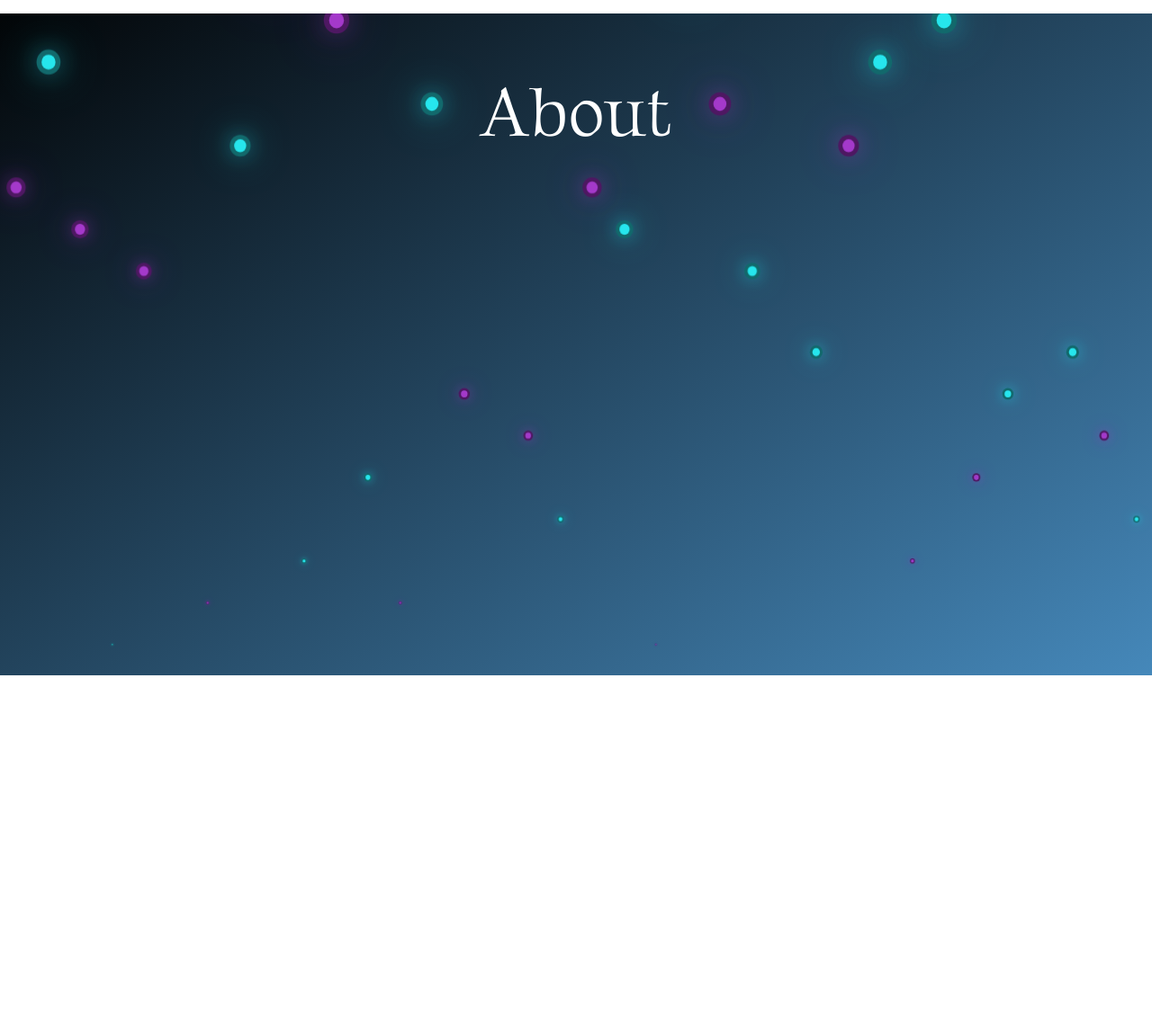
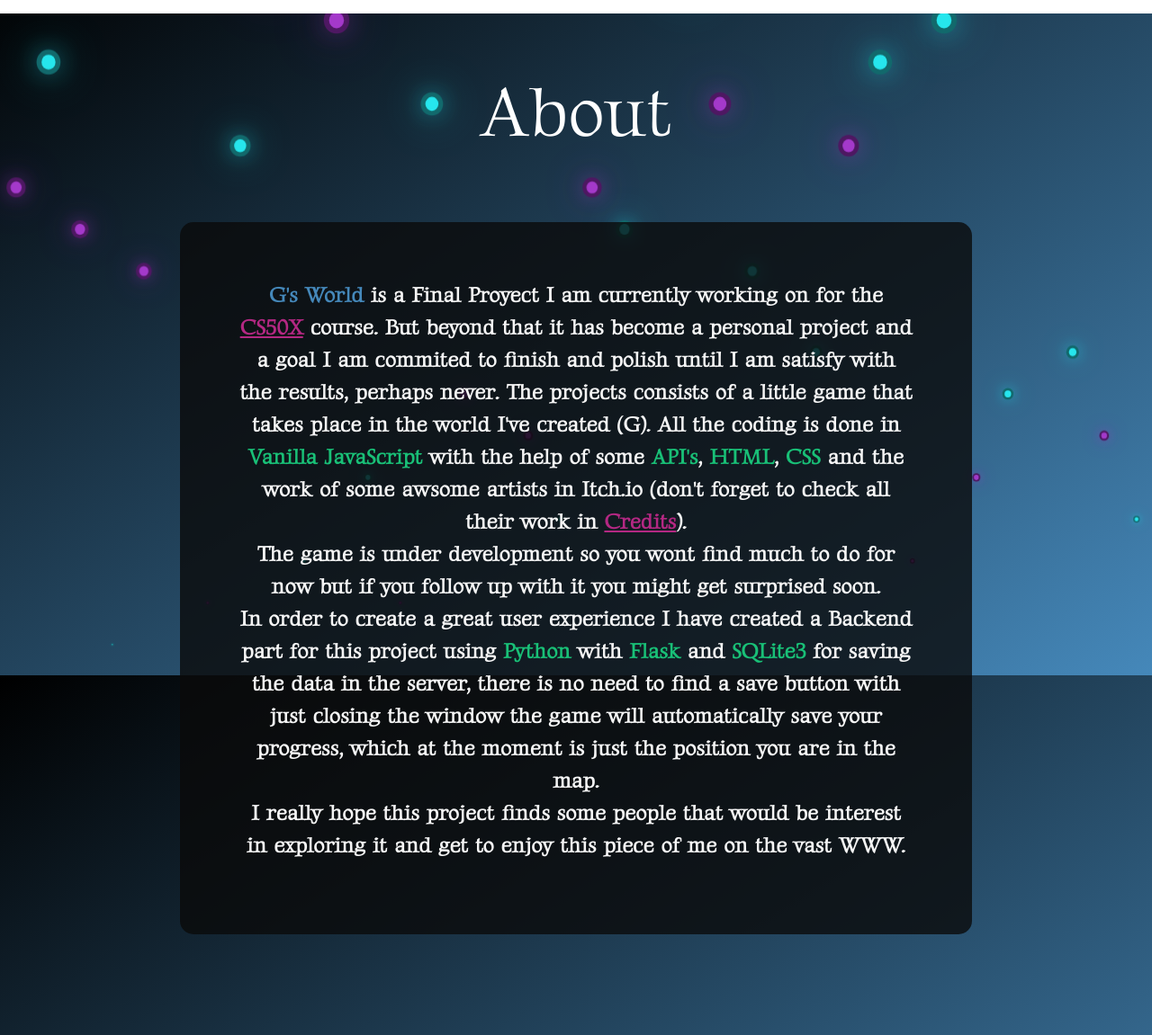
Before and after one commit to glopez195/Game, a Flask app: page /about in a window 1280 px wide. Shown: the part 49-1200 px from the top of the page at 90% size. Before the commit the page ends 800 px from the top, so only its background shows below. Run offline with Flask 2, Linux system fonts and the light colour scheme; a user stored in the database is signed in; some libraries are stand-ins or nearby versions.

Commit message:
Ready for now!

```diff
--- a/static/styles.css
+++ b/static/styles.css
@@ -155,9 +155,11 @@
         transform: translateY(-10vh) scale(0.7);
     }
  }
-.card {
-    animation: bring_in 0.5s;
+.card:hover {
+    border: 2px solid #77c4ff;
 }
-.card:hover {
-    box-shadow: 5px 5px rgb(14, 14, 28);
+
+.inside_p {
+    font-size:x-large;
+    color:rgb(25, 192, 119);
 }
--- a/templates/about.html
+++ b/templates/about.html
@@ -4,7 +4,49 @@
 {% endblock %}
 
 {% block main %}
-    <div class="main" style="height: 500px;">
-        <h1 class="g_world display-1">About</h1>
+<div class="main" style="display: flex;flex-direction: column; align-items: center;">
+    <h1 class="g_world display-1">About</h1>
+    <div
+        style="margin:5vw 0 5vw 0;padding:5vw;width:70%;border-radius: 15px ;font-size: x-large;color:whitesmoke;background-color: rgb(11, 11, 11, 0.8);">
+        <style>
+            a:link {
+                color: rgb(180, 40, 131);
+                background-color: transparent;
+            }
+
+            a:visited {
+                color: rgb(180, 40, 131);
+                background-color: transparent;
+            }
+
+            a:hover {
+                color: red;
+                background-color: transparent;
+                text-decoration: underline;
+            }
+
+            a:active {
+                color: rgb(255, 255, 219);
+                background-color: transparent;
+                text-decoration: underline;
+            }
+        </style>
+        <p><span class="inside_p" style="color:#4588ba">G's World</span> is a Final Proyect I am currently working on for the <a
+                href="https://cs50.harvard.edu/x/2022/">CS50X</a> course. But beyond that it has become a personal
+            project and a goal I am commited to finish and polish until I am satisfy with the results, perhaps never.
+            The projects consists of a little game that takes place in the world I've created (G). All the coding is
+            done in <span class="inside_p">Vanilla JavaScript</span> with the help of some <span class="inside_p">API's</span>, <span class="inside_p">HTML</span>, <span class="inside_p">CSS</span> and the work of some
+            awsome artists in Itch.io (don't forget to check all their work in <a href="/credits">Credits</a>).
+            <br>
+            The game is under development so you wont find much to do for now but if you follow up with it you might get
+            surprised soon.
+            <br> In order to create a great user experience I have created a Backend part for this project using <span class="inside_p">Python</span>
+            with <span class="inside_p">Flask</span> and <span class="inside_p">SQLite3</span> for saving the data in the server, there is no need to find a save button with just
+            closing the window the game will automatically save your progress, which at the moment is just the position
+            you are in the map. <br>
+            I really hope this project finds some people that would be interest in exploring it and get to enjoy this piece of me on
+            the vast WWW.
+        </p>
     </div>
+</div>
 {% endblock %}
```
Also changed, not shown: templates/credits.html (+12 -0 lines), templates/index.html (+33 -4 lines), templates/updates.html (+13 -0 lines), game.db, static/images/appleThumnail.png (added), 1 other file.
